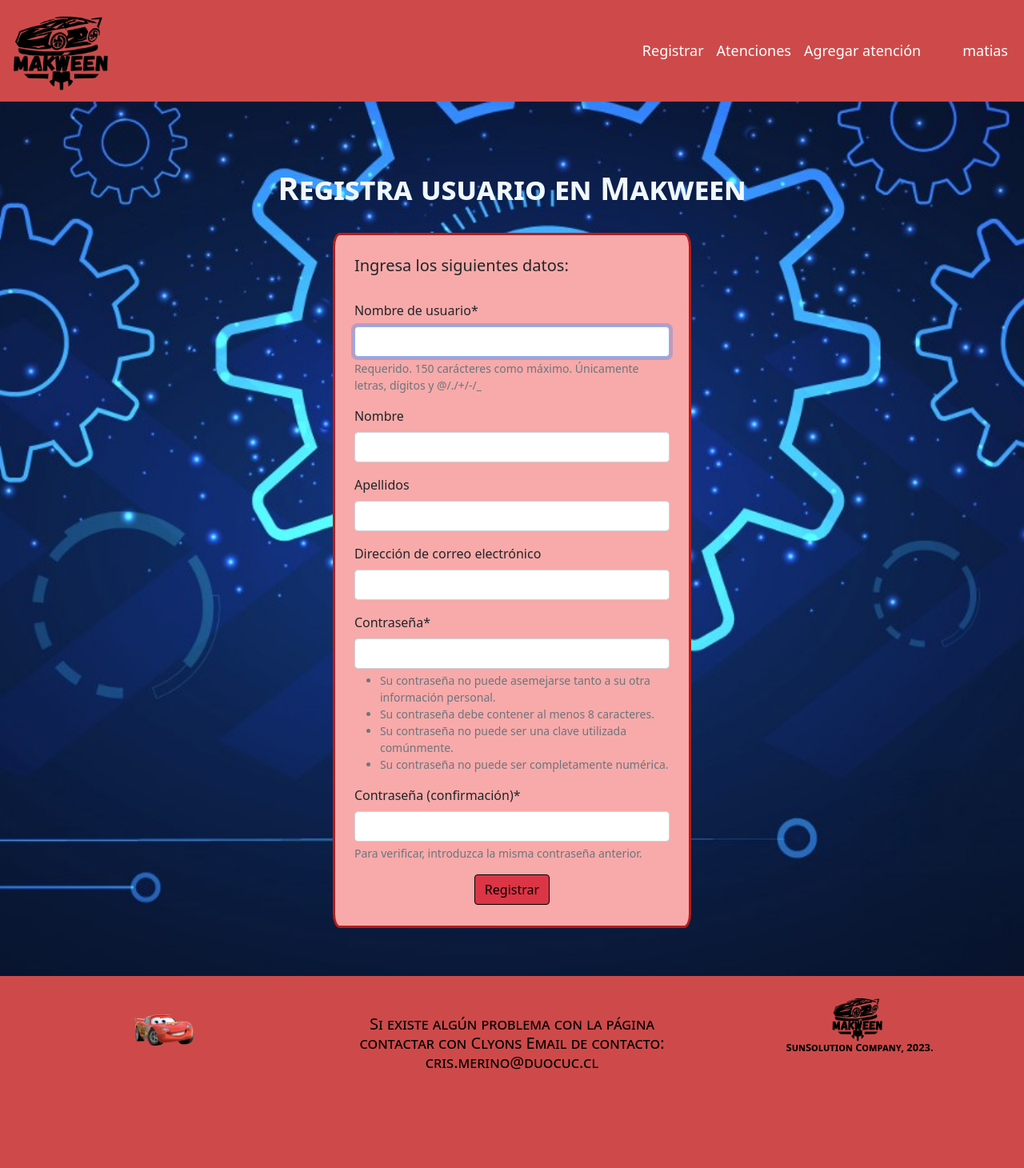
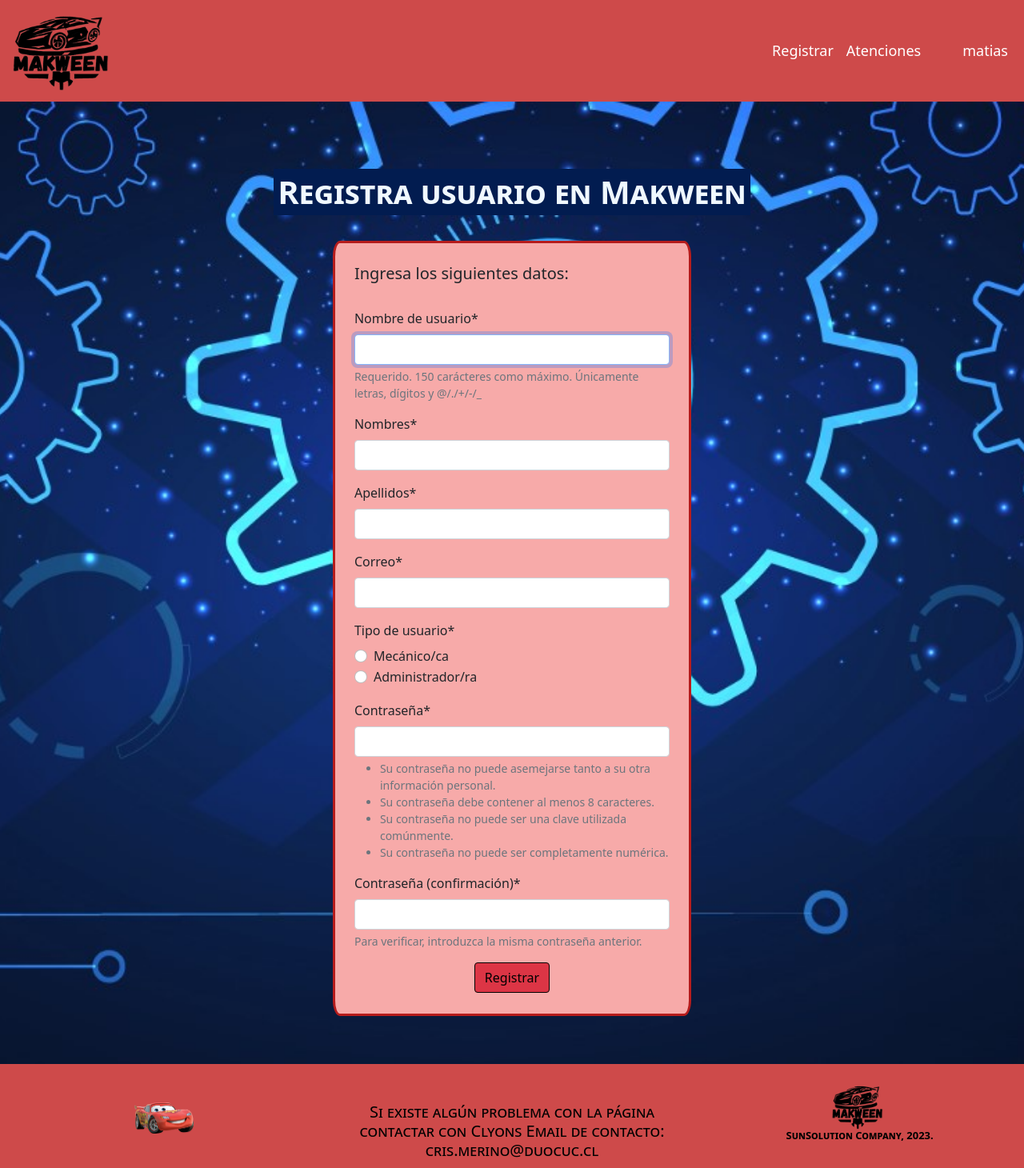
Before and after one commit to ClyonsMT/Proyecto-Makween, a Django app: page /registro/ in a window 1280 px wide. Shown: the whole page at 80% size. Before the commit the page ends 1337 px from the top, so only its background shows below. Run offline with Django 4.2, Linux system fonts and the light colour scheme; a user stored in the database is signed in; some libraries are stand-ins or nearby versions.

Commit message:
Agregando categorías al login

```diff
--- a/makween_app/forms.py
+++ b/makween_app/forms.py
@@ -1,8 +1,24 @@
+from django import forms
 from django.contrib.auth.forms import UserCreationForm
-from django.contrib.auth.models import User
+from django.contrib.auth.models import User, Group
 
 class CustomUserCreationForm(UserCreationForm):
+    first_name = forms.CharField(max_length=30, required=True, label="Nombres")
+    last_name = forms.CharField(max_length=30, required=True, label="Apellidos")
+    email = forms.EmailField(max_length=254, required=True, label="Correo")
+    groups = forms.ModelChoiceField(
+        queryset=Group.objects.all(),
+        required=True,
+        label='Tipo de usuario',
+        widget=forms.RadioSelect,
+    )
 
     class Meta:
-        model = User
-        fields = ["username", "first_name", "last_name", "email", "password1", "password2"]
+       model = User
+       fields = [
+          'username',
+          'first_name',
+          'last_name',
+          'email',
+          'groups',
+       ]
--- a/makween_app/static/makween_app/css/estilo.css
+++ b/makween_app/static/makween_app/css/estilo.css
@@ -200,6 +200,8 @@
 
 .texto{
     color: aliceblue;
+    background-color: #021C50;
+    padding: 5px;
     font-weight: bolder;
     font-variant: small-caps;
 }
--- a/makween_app/templates/makween_app/Perfil.html
+++ b/makween_app/templates/makween_app/Perfil.html
@@ -18,7 +18,7 @@
             <div class="card-body">
                 <h2 class=nombre>{{user.first_name}} {{user.last_name}}</h2>
                 <span class="correo">{{user.email}}</span>
-                <span class="usuario">Administrador</span>
+                <span class="usuario">{{user.groups.all.0.name}}</span>
             </div>
             <div class="card-numeros">
                 <div class="numero">
--- a/makween_app/templates/makween_app/base.html
+++ b/makween_app/templates/makween_app/base.html
@@ -38,22 +38,34 @@
           <div class="collapse navbar-collapse justify-content-end" id="navbarNav">
                 <ul class="navbar-nav align-items-center">
                     {% if user.is_authenticated %}
+
+                    {% if user.groups.all.0.name == 'Administrador/ra' %}
                     <li class="nav-item">
                         <a class="nav-link" aria-current="page" href="{% url 'registro' %}"><span style="font-size: 18px; color: white;">Registrar</span></a>
                     </li>
+                    {% endif %}
+
+                    {% if user.groups.all.0.name == 'Administrador/ra' %}
                     <li class="nav-item">
-                        <a class="nav-link" aria-current="page" href="#"><span style="font-size: 18px; color: white;">Atenciones</span></a>
+                        <a class="nav-link" aria-current="page" href="{% url 'atenciones' %}"><span style="font-size: 18px; color: white;">Atenciones</span></a>
                     </li>
+                    {% endif %}
+
+                    {% if user.groups.all.0.name == 'Mecánico/ca' %}
                     <li class="nav-item">
                         <a class="nav-link" aria-current="page" href="{% url 'formulario' %}"><span style="font-size: 18px; color: white;">Agregar atención</span></a>
                     </li>
+                    {% endif %}
+
                     <li class="nav-item d-flex align-items-center">
                         <a class="nav-link d-flex align-items-center" href="{% url 'Perfil' %}">
                             <box-icon type='solid' name='user-circle' color="white" size="md"></box-icon>
                             <span style="font-size: 18px; color: white;">{{ user.username }}</span>
                         </a>
                     </li>
+
                     {% else %}
+
                     <form class="d-flex" id="buscar_mec" style="margin-right: 20px;">
                         <input class="form-control me-2" type="search" placeholder="Encuentra un mecánico" aria-label="Search" required>
                         <button class="btn btn-danger  " type="submit" style="color: white; border-bottom-color: white ;
@@ -73,6 +85,7 @@
                     <li class="nav-item d-flex align-items-center">
                         <a class="nav-link" href="{% url 'login' %}"><box-icon type='solid' name='user-circle' color="white" size="md"></box-icon></a>
                     </li>
+
                     {% endif %}
                 </ul>
             </div>
--- a/makween_app/urls.py
+++ b/makween_app/urls.py
@@ -1,5 +1,5 @@
 from django.urls import path
-from .views import home, nosotros, contactos, login, registro, formulario, Perfil
+from .views import *
 
 urlpatterns = [
     path('', home, name="home"),
@@ -9,4 +9,5 @@
     path('registro/', registro, name="registro"),
     path('formulario/', formulario, name="formulario"),
     path('Perfil/', Perfil, name="Perfil"),
+    path('atenciones/', atenciones, name="atenciones"),
 ]
--- a/makween_app/views.py
+++ b/makween_app/views.py
@@ -1,6 +1,10 @@
 from django.shortcuts import render, redirect
+from django.contrib.auth.forms import UserCreationForm
 from .forms import CustomUserCreationForm
 from django.contrib import messages
+
+from django.contrib.auth.decorators import login_required
+from django.contrib.auth.decorators import user_passes_test
 
 # Create your views here.
 def home(request):
@@ -15,6 +19,8 @@
 def login(request):
     return render(request, 'makween_app/login.html')
 
+@user_passes_test(lambda u: u.groups.filter(name='Administrador/ra').count() == 1, login_url='/accounts/login/')
+@login_required
 def registro(request):
     data = {
         'form' : CustomUserCreationForm()
@@ -23,14 +29,26 @@
     if request.method == 'POST':
         formulario = CustomUserCreationForm(data=request.POST)
         if formulario.is_valid():
-            formulario.save()
+            user = formulario.save(commit=False)
+            user.first_name = formulario.cleaned_data['first_name']
+            user.last_name = formulario.cleaned_data['last_name']
+            user.email = formulario.cleaned_data['email']
+            user.save()
+            user.groups.set([formulario.cleaned_data['groups']])
             #redirigir a login
             messages.success(request, 'Usuario registrado exitosamente')
-            return redirect(to="login")
+            return redirect(to="Perfil")
         data["form"] = formulario
 
     return render(request, 'registration/registro.html', data)
 
+@user_passes_test(lambda u: u.groups.filter(name='Administrador/ra').count() == 1, login_url='/accounts/login/')
+@login_required
+def atenciones(request):
+    return render(request, 'makween_app/atenciones.html')
+
+@user_passes_test(lambda u: u.groups.filter(name='Mecánico/ca').count() == 1, login_url='/accounts/login/')
+@login_required
 def formulario(request):
     return render(request, 'makween_app/formulario.html')
 
--- a/makween_proyect/settings.py
+++ b/makween_proyect/settings.py
@@ -29,7 +29,7 @@
 
 MESSAGE_STORAGE = 'django.contrib.messages.storage.cookie.CookieStorage'
 
-LOGIN_REDIRECT_URL = '/formulario/'
+LOGIN_REDIRECT_URL = '/Perfil/'
 LOGOUT_REDIRECT_URL = '/'
 
 CRISPY_TEMPLATE_PACK = 'bootstrap5'
@@ -37,6 +37,7 @@
 # Application definition
 
 INSTALLED_APPS = [
+    'admin_interface',
     'django.contrib.admin',
     'django.contrib.auth',
     'django.contrib.contenttypes',
@@ -46,7 +47,10 @@
     'makween_app',
     'crispy_forms',
     'crispy_bootstrap5',
+    'colorfield',
 ]
+
+X_FRAME_OPTIONS= 'SAMEORIGIN'
 
 MIDDLEWARE = [
     'django.middleware.security.SecurityMiddleware',
--- a/requerimientos.txt
+++ b/requerimientos.txt
@@ -1,3 +1,4 @@
 django
 django-crispy-forms
 crispy_bootstrap5
+django-admin-interface
```
Also changed, not shown: makween_app/templates/makween_app/atenciones.html (added, +9 -0 lines), db.sqlite3.
